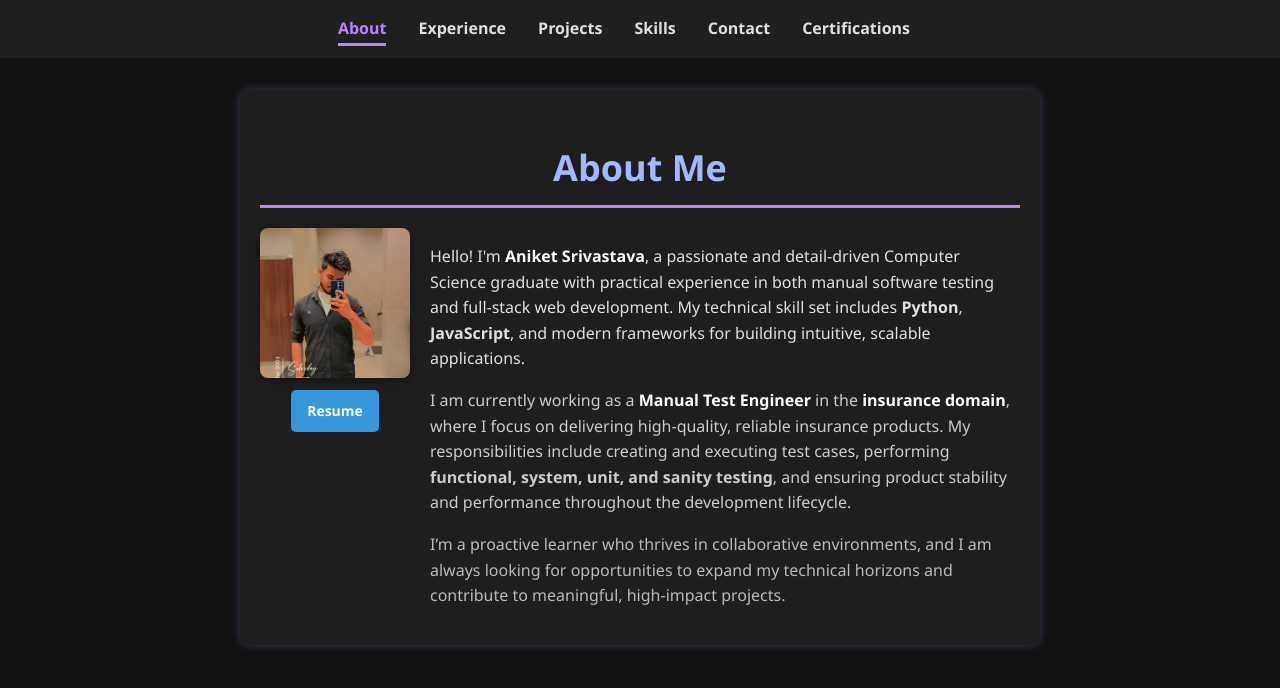
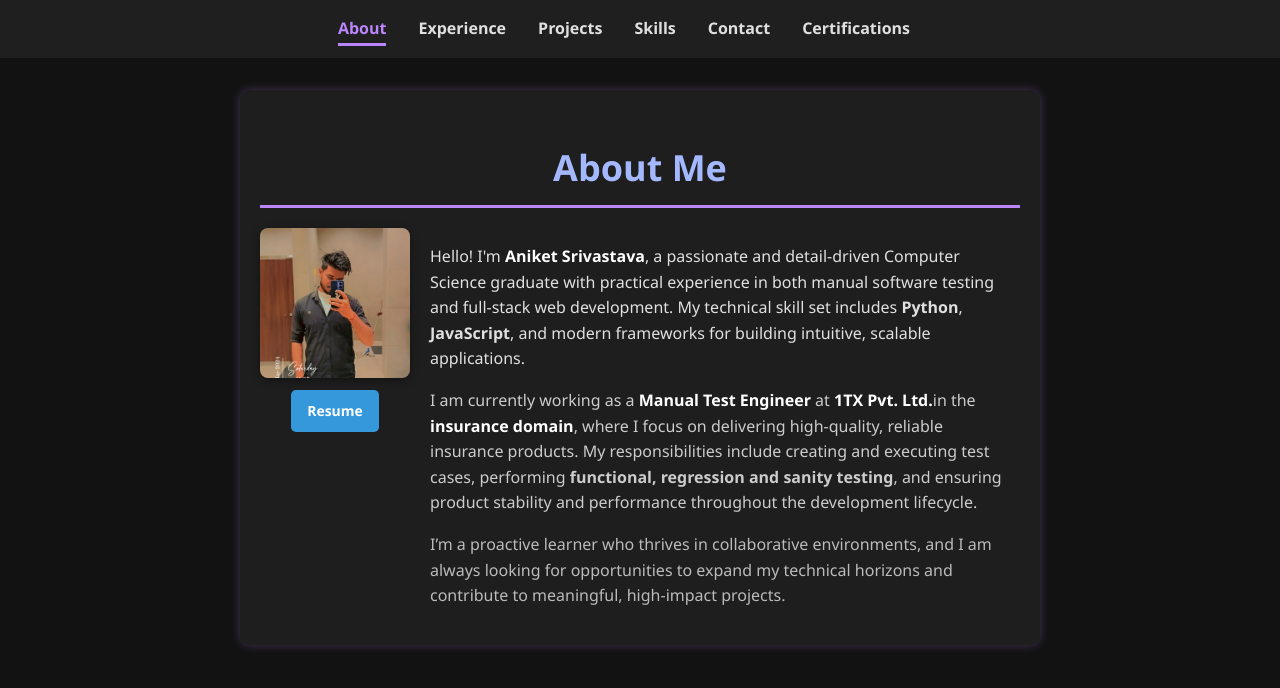
Before and after one commit to aniketsrivastava89/aniket_portfolio, a React (Create React App) app: page / in a window 1280 px wide. Shown: the top 688 px of the page. Built offline with nearby package versions, Linux system fonts and the light colour scheme.

Commit message:
Updated in about.js

```diff
--- a/src/components/About.js
+++ b/src/components/About.js
@@ -66,10 +66,10 @@ const About = () => {
             frameworks for building intuitive, scalable applications.
           </p>
           <p style={{ color: '#cccccc' }}>
-            I am currently working as a <strong style={{ color: '#ffffff' }}>Manual Test Engineer</strong> in the
+            I am currently working as a <strong style={{ color: '#ffffff' }}>Manual Test Engineer</strong> at <strong style={{ color: '#ffffff' }}>1TX Pvt. Ltd.</strong>in the
             <strong style={{ color: '#ffffff' }}> insurance domain</strong>, where I focus on delivering high-quality,
             reliable insurance products. My responsibilities include creating and executing test cases, performing
-            <strong> functional, system, unit, and sanity testing</strong>, and ensuring product stability and
+            <strong> functional, regression and sanity testing</strong>, and ensuring product stability and
             performance throughout the development lifecycle.
           </p>
           <p style={{ color: '#bbbbbb' }}>
```
